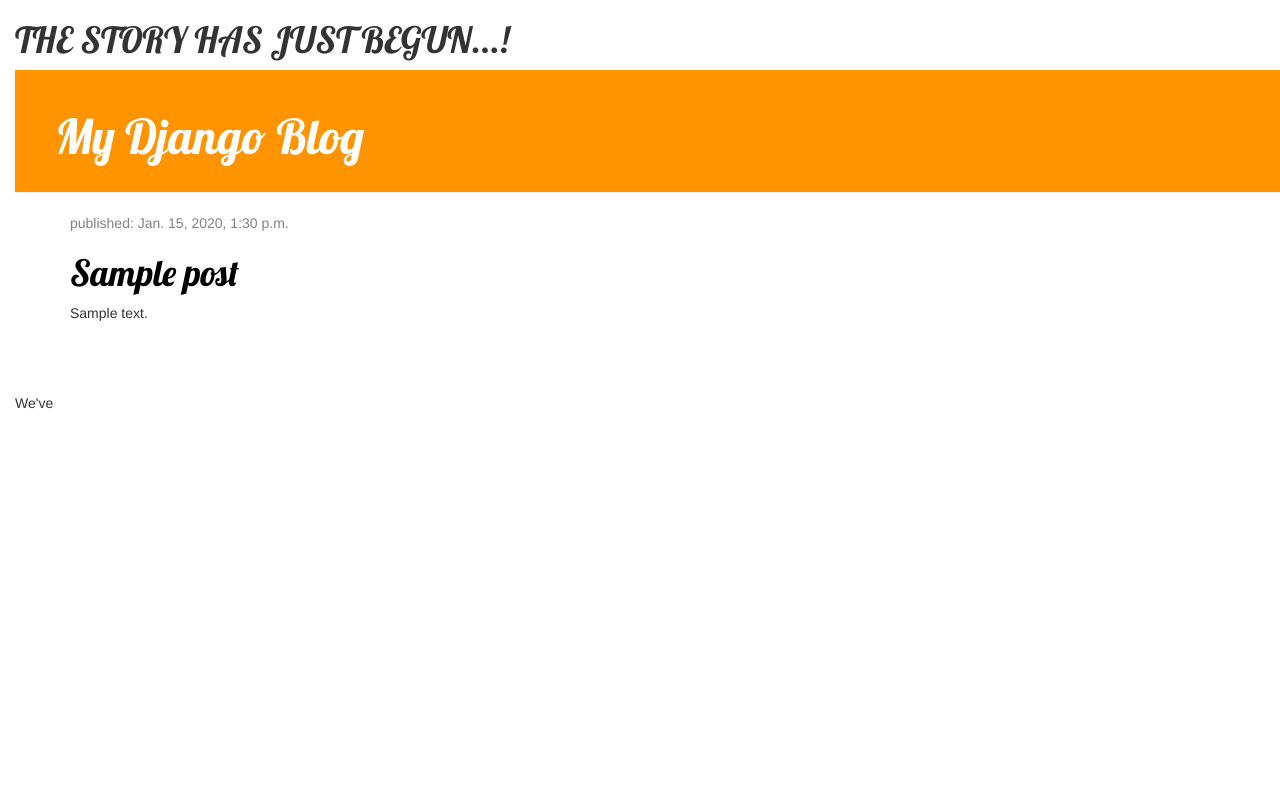
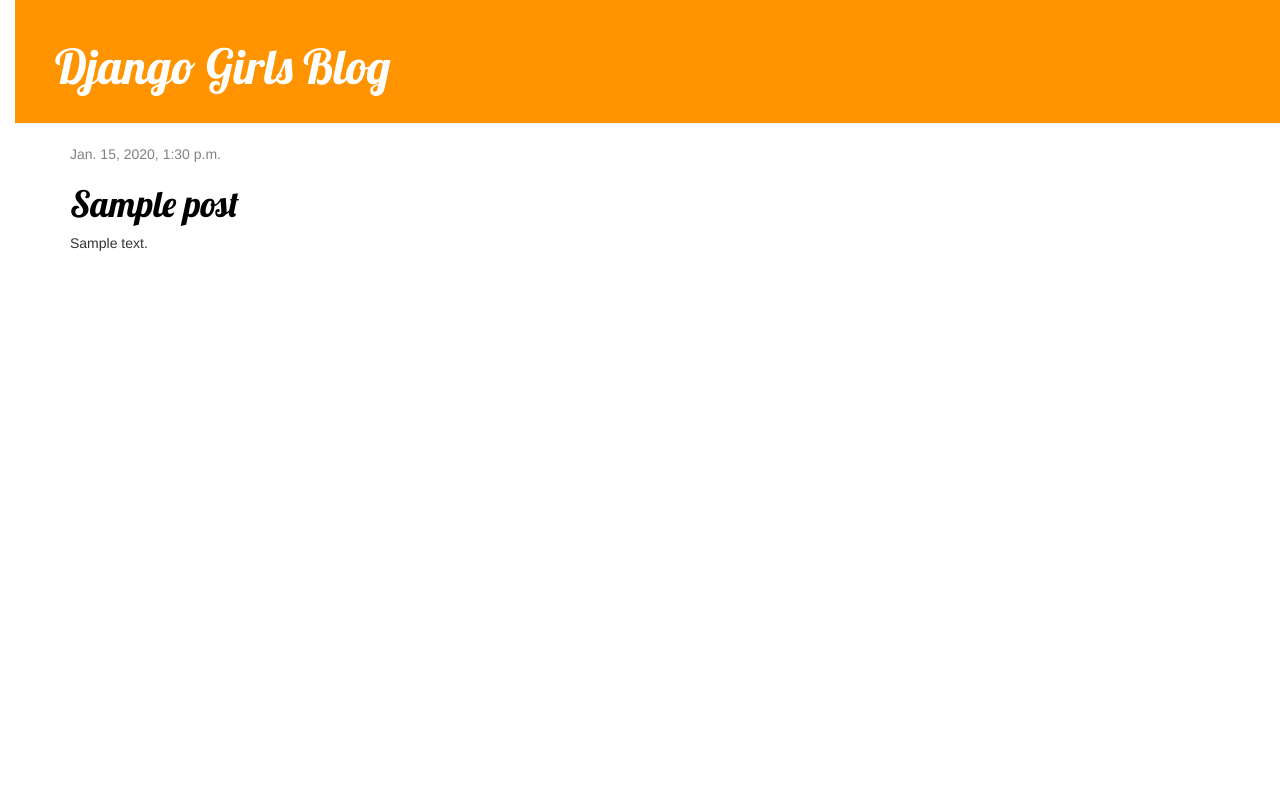
Before and after one commit to resa13/my-first-blog, a Django app: template blog/templates/blog/post_list.html in a window 1280 px wide. Run offline with Django 3.2, Linux system fonts and the light colour scheme; the template is opened without the code that fills it: values that come from a table or form of the project are taken from there, others are empty; tables that the repository leaves empty hold one stand-in row (values such as "Sample post"); some libraries are stand-ins or nearby versions.

Commit message:
added view and template fot detailed blog post

```diff
--- /dev/null
+++ b/blog/templates/blog/base.html
@@ -0,0 +1,22 @@
+{% load staticfiles %}
+<html>
+ <head>
+   <link rel="stylesheet" href="//maxcdn.bootstrapcdn.com/bootstrap/3.2.0/css/bootstrap.min.css">
+   <link rel="stylesheet" href="//maxcdn.bootstrapcdn.com/bootstrap/3.2.0/css/bootstrap-theme.min.css">
+   <link href="//fonts.googleapis.com/css?family=Lobster&subset=latin,latin-ext" rel="stylesheet" type="text/css">
+   <link rel="stylesheet" href="{% static 'css/blog.css' %}">
+
+    <title>My Django Blog</title>
+</head>
+<body>
+  <div class="page-header">
+    <h1><a href="/">Django Girls Blog</a></h1>
+</div>
+<div class="content container">
+  <div class="row">
+    <div class="col-md-8"> {% block content %} {% endblock %}
+    </div>
+      </div>
+        </div>
+ </body>
+ </html>
--- a/blog/templates/blog/post_list.html
+++ b/blog/templates/blog/post_list.html
@@ -1,38 +1,13 @@
-{% load staticfiles %}
-<html>
- <head>
-   <link rel="stylesheet" href="//maxcdn.bootstrapcdn.com/bootstrap/3.2.0/css/bootstrap.min.css">
-   <link rel="stylesheet" href="//maxcdn.bootstrapcdn.com/bootstrap/3.2.0/css/bootstrap-theme.min.css">
-   <link href="//fonts.googleapis.com/css?family=Lobster&subset=latin,latin-ext" rel="stylesheet" type="text/css">
-   <link rel="stylesheet" href="{% static 'css/blog.css' %}">
+{% extends 'blog/base.html' %}
 
-    <title>My Django Blog</title>
-</head>
- <body>
-<h1>THE STORY HAS JUST BEGUN...! </h1>
-    <div class="page-header">
-       <h1><a href="">My Django Blog</a></h1>
-    </div>
-    <div>
-      <div class="content container">
-        <div class="row">
-          <div class="col-md-8">
-            {% for post in posts %}
+{% block content %}
+{% for post in posts %}
             <div class="post">
               <div class="date">
-                <p>published: {{ post.published_date }}</p>
+                 {{ post.published_date }}
               </div>
-               <h1>
-                 <a href="">{{ post.title }}</a>
-               </h1>
+               <h1><a href="{% url 'post_detail' pk=post.pk %}">{{ post.title }}</a></h1>
                 <p>{{ post.text|linebreaksbr }}</p>
               </div>
-               {% endfor %}
-            </div>
-            </div>
-           </div>
-
-    </div>
-
-
-</body> </html> We've
+   {% endfor %}
+{% endblock %}
--- a/blog/urls.py
+++ b/blog/urls.py
@@ -3,5 +3,6 @@
 
 
 urlpatterns = [
-    url(r'^$', views.post_list, name = 'post_list')
+    url(r'^$', views.post_list, name = 'post_list'),
+    url(r'^post/(?P<pk>\d+)/$', views.post_detail, name='post_detail'),
 ]
```
Also changed, not shown: blog/templates/blog/post_detail.html (added, +13 -0 lines), blog/views.py (+6 -1 lines).
